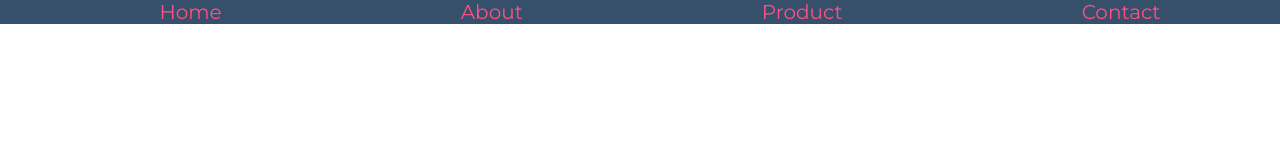
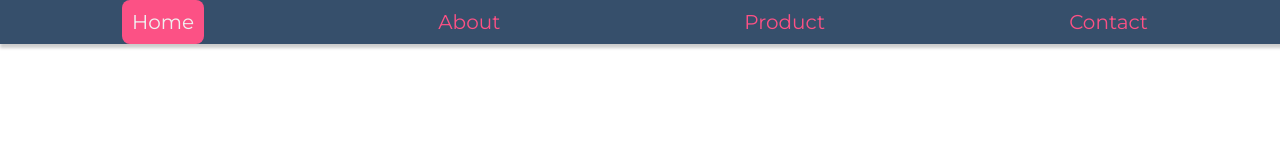
Before and after one commit to robertjamestoole/navbar, a plain HTML site: page index.html in a window 1280 px wide. In both pictures the pointer is over the link "Home". Drawn offline with Linux system fonts and the light colour scheme.

```diff
--- a/style.css
+++ b/style.css
@@ -14,13 +14,24 @@
 
 .nav-list {
   margin: 0;
+  padding: 10px 10px;
   display: flex;
   justify-content: space-around;
   background-color: var(--second-color);
+  box-shadow: 2px 2px 3px 2px rgba(0, 0, 0, 0.2);
 }
 
 .nav-list a {
+  padding: 10px 10px;
   text-decoration: none;
   font-size: 2rem;
   color: var(--main-color);
+  border: 0px solid transparent;
 }
+
+.nav-list a:hover {
+  background-color: var(--main-color);
+  color: var(--fourth-color);
+  border: 0px solid var(--main-color);
+  border-radius: 8px;
+}
```
